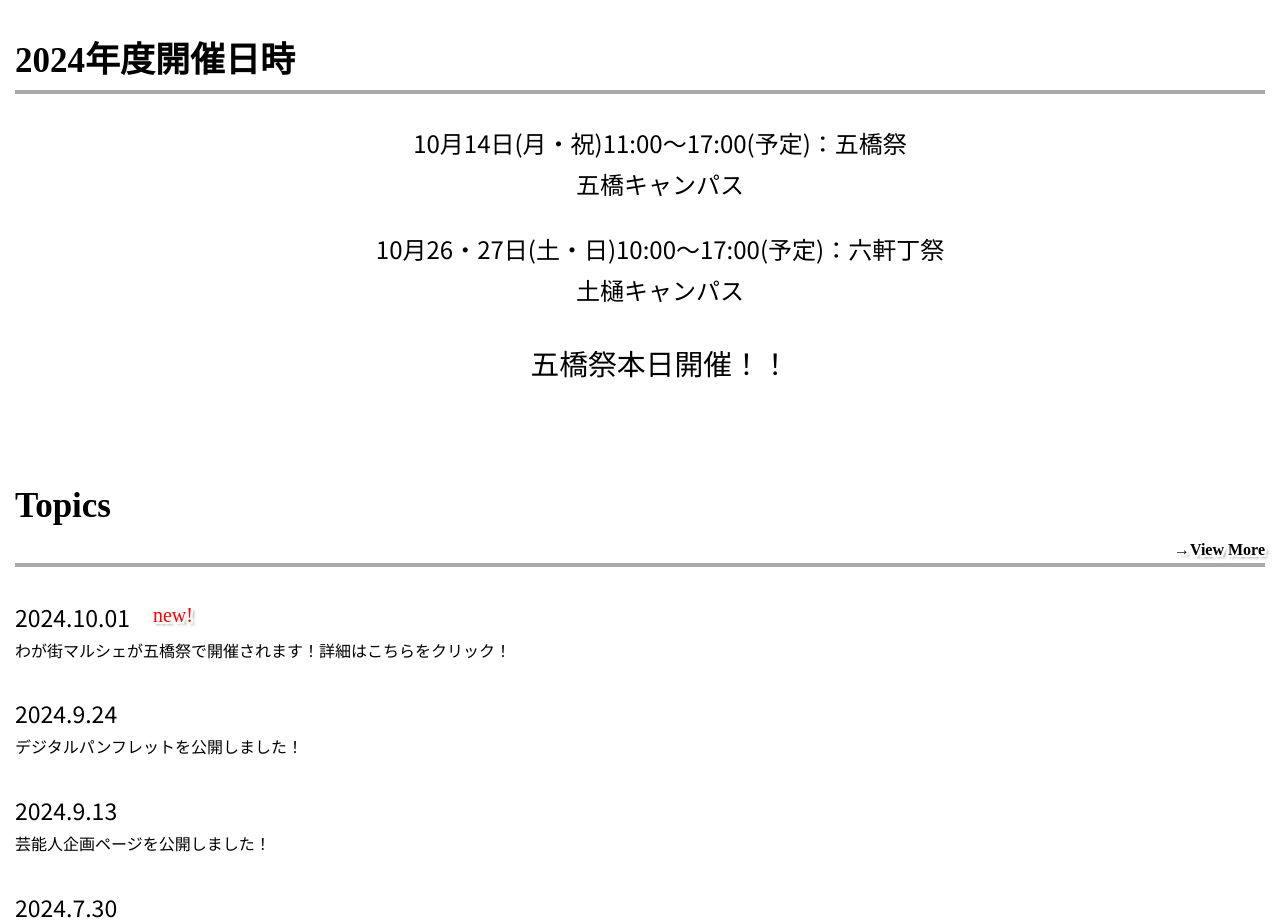
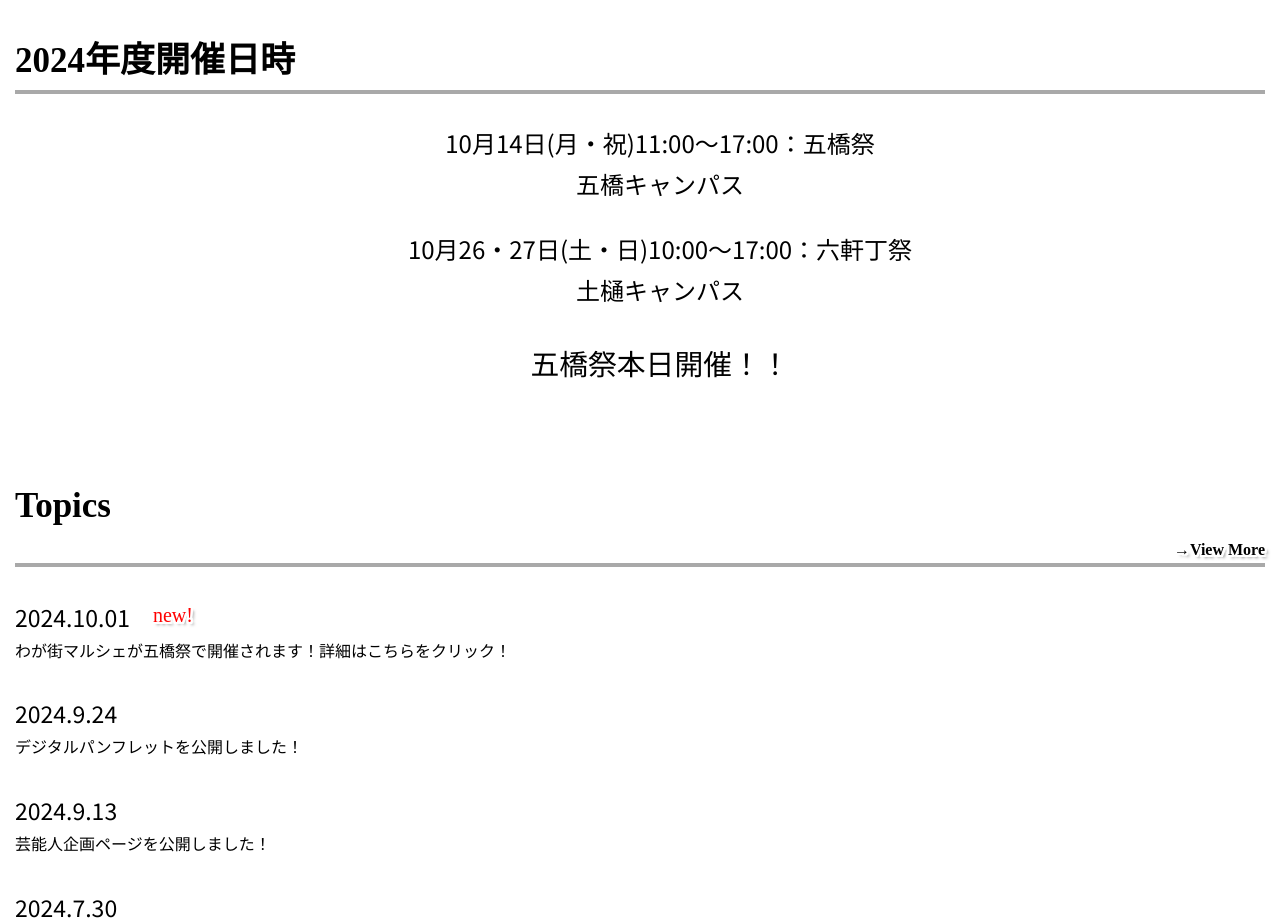
Before and after one commit to nobekawashuto/2024TGUFES, a Next.js app in the folder tgufes/: page / in a window 1280 px wide. Shown: the part 1140-2060 px from the top of the page. Built offline with nearby package versions, Linux system fonts and the light colour scheme; a web font is replaced by a local one.

Commit message:
スケジュールセクションの変更です

```diff
--- a/tgufes/src/components/schedule.tsx
+++ b/tgufes/src/components/schedule.tsx
@@ -17,8 +17,8 @@ const Schedule = (props: Props) => {
                 <h2 className='date-title'>2024年度開催日時</h2>
 
                 <div className='date'>
-                    <ul className='date-detail txt'>10月14日(月・祝)11:00〜17:00(予定)：五橋祭<br/>五橋キャンパス</ul>
-                    <ul className='date-detail txt'>10月26・27日(土・日)10:00〜17:00(予定)：六軒丁祭<br/>土樋キャンパス</ul>
+                    <ul className='date-detail txt'>10月14日(月・祝)11:00〜17:00：五橋祭<br/>五橋キャンパス</ul>
+                    <ul className='date-detail txt'>10月26・27日(土・日)10:00〜17:00：六軒丁祭<br/>土樋キャンパス</ul>
                 </div>
                 <div className='countdown'>
                     {/* <ul className='date-detail txt'>開催まで残り{day}日</ul> */}
```
